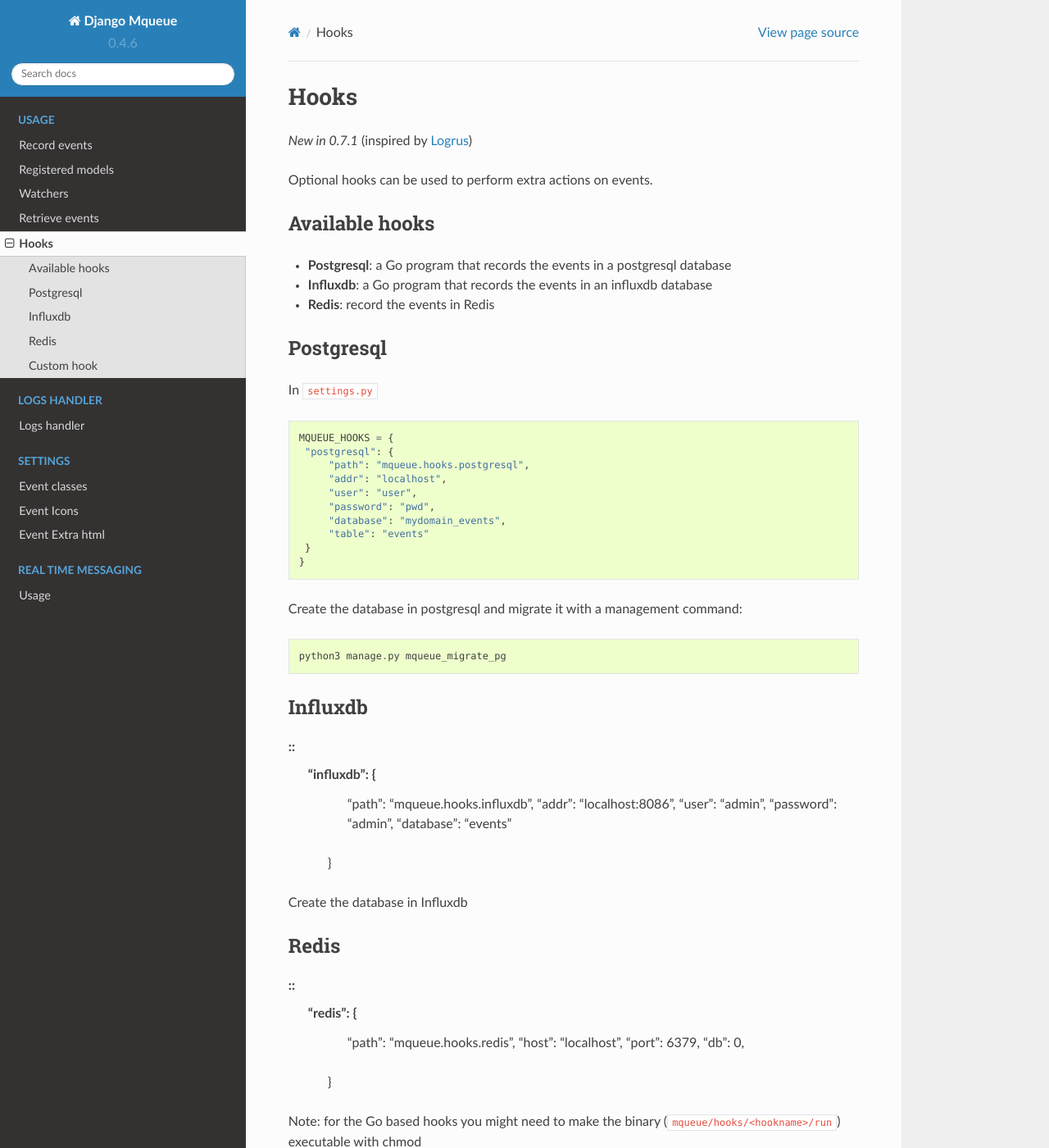
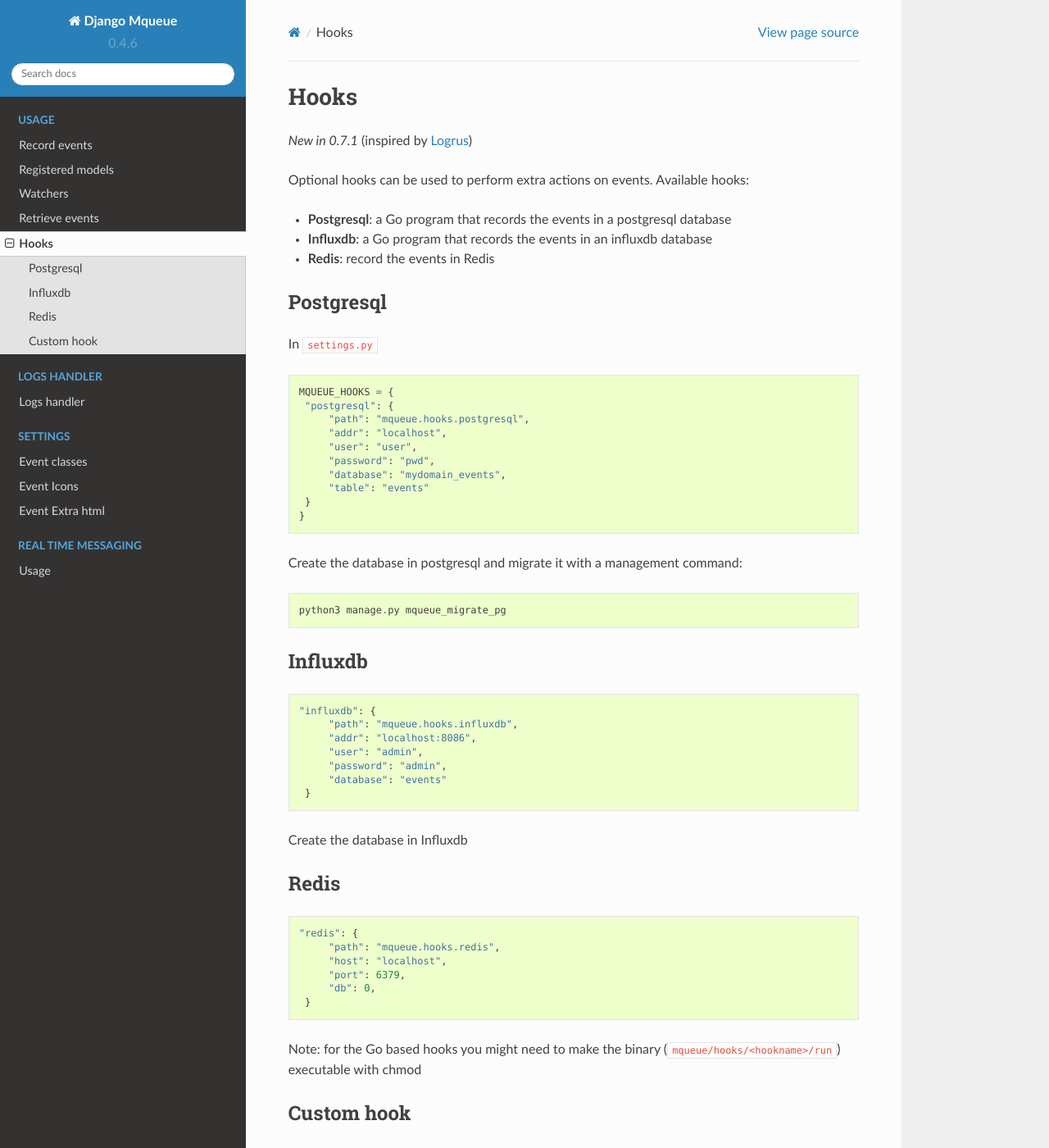
Before and after one commit to synw/django-mqueue, a Sphinx documentation site: the page built from docs/usage/hooks.rst, in a window 1280 px wide and 1400 px high. Shown: the whole window at 82% size. Built offline with Sphinx 7.4.7 and the Read the Docs theme 2.0.0, drawn with Linux system fonts in a browser that asks for light colours.

Commit message:
Correction in doc for hooks

```diff
--- a/docs/usage/hooks.rst
+++ b/docs/usage/hooks.rst
@@ -3,10 +3,7 @@ Hooks
 
 *New in 0.7.1* (inspired by `Logrus <https://github.com/sirupsen/logrus>`_)
 
-Optional hooks can be used to perform extra actions on events.
-
-Available hooks
----------------
+Optional hooks can be used to perform extra actions on events. Available hooks:
 
 - **Postgresql**: a Go program that records the events in a postgresql database
 - **Influxdb**: a Go program that records the events in an influxdb database
@@ -42,6 +39,7 @@ Influxdb
 --------
 
 ::
+
    "influxdb": {
         "path": "mqueue.hooks.influxdb",
         "addr": "localhost:8086",
@@ -56,6 +54,7 @@ Redis
 -----
 
 ::
+
    "redis": {
         "path": "mqueue.hooks.redis",
         "host": "localhost",
```
